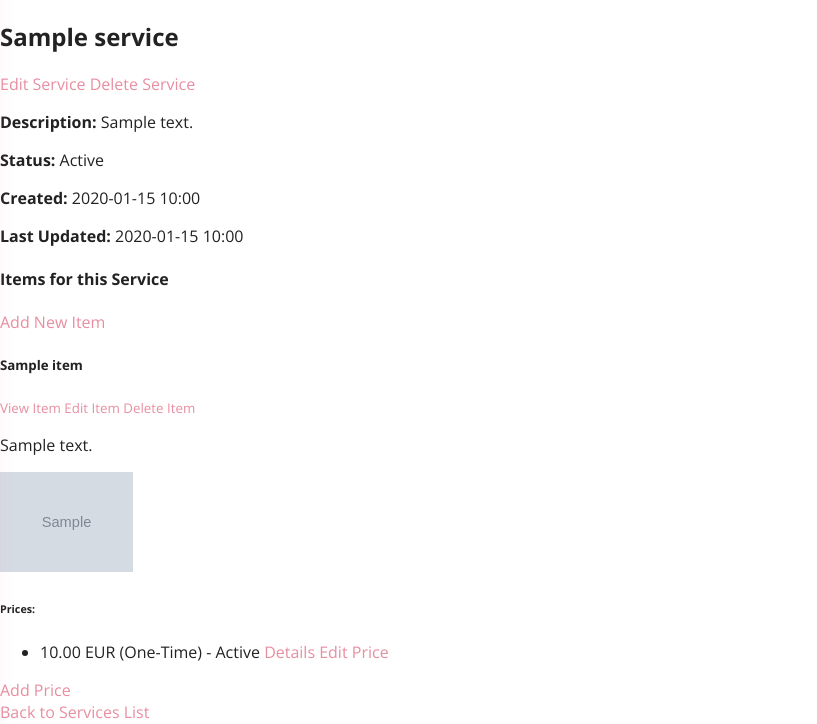
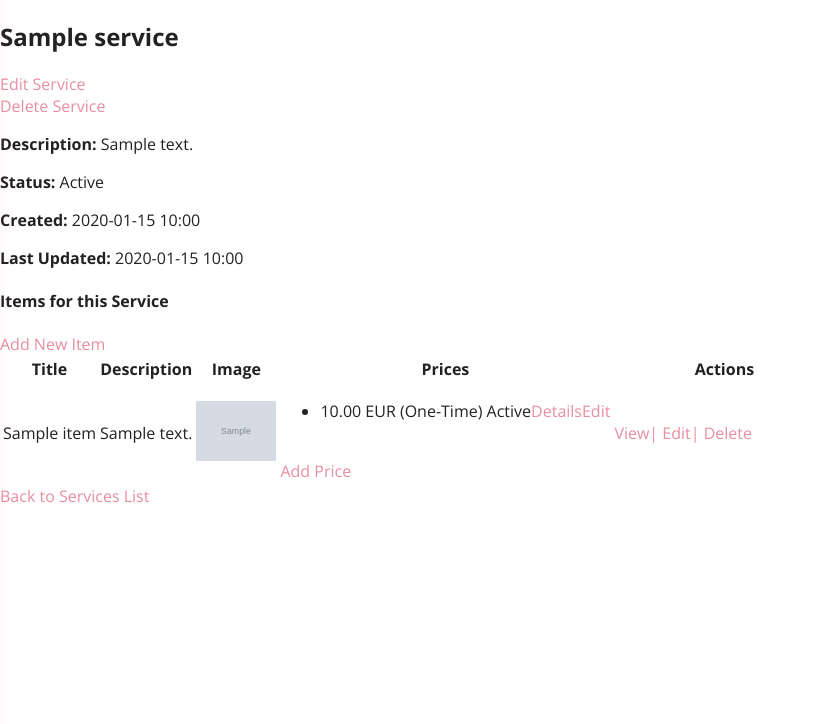
Before and after one commit to chrys/YourPlanner, a Django app: page /services/service/1/ in a window 1280 px wide. Shown: the part 76-800 px from the top of the page, without its empty margins (0-817 px from the left). Run offline with Django 5.2, Linux system fonts and the light colour scheme; a user stored in the database is signed in; tables that the repository leaves empty hold one stand-in row (values such as "Sample post"); grey boxes marked "Sample" are stand-in pictures.

Commit message:
pretier templates

```diff
--- a/services/templates/services/service_detail.html
+++ b/services/templates/services/service_detail.html
@@ -3,7 +3,7 @@
 {% block title %}{{ service.title }}{% endblock %}
 
 {% block content %}
-<div class="container mt-4">
+<div class="container mt-4" id="service-detail-app">
     {% if messages %}
         {% for message in messages %}
             <div class="alert alert-{{ message.tags }} alert-dismissible fade show" role="alert">
@@ -13,14 +13,14 @@
         {% endfor %}
     {% endif %}
 
-    <div class="card">
+    <div class="card mb-4">
         <div class="card-header">
             <div class="d-flex justify-content-between align-items-center">
                 <h2>{{ service.title }}</h2>
                 <div>
                     {% if user_owns_service %}
-                        <a href="{% url 'services:service_update' pk=service.pk %}" class="btn btn-warning me-2">Edit Service</a>
-                        <a href="{% url 'services:service_delete' pk=service.pk %}" class="btn btn-danger">Delete Service</a>
+                        <a href="{% url 'services:service_update' pk=service.pk %}" class="btn btn-warning me-2">Edit Service</a><br>
+                        <a href="{% url 'services:service_delete' pk=service.pk %}" class="btn btn-danger">Delete Service</a><br>
                     {% endif %}
                 </div>
             </div>
@@ -33,66 +33,118 @@
         </div>
     </div>
 
-    <div class="mt-4">
     <div class="d-flex justify-content-between align-items-center mb-3">
         <h4>Items for this Service</h4>
         {% if user_owns_service %}
             <a href="{% url 'services:item_create' service_pk=service.pk %}" class="btn btn-primary">Add New Item</a>
         {% endif %}
     </div>
-        {% if service.items.all %}
-            <div class="list-group">
+
+    <script>
+        window.initialItems = [
             {% for item in service.items.all %}
-                    <div class="list-group-item list-group-item-action mb-2">
-                        <div class="d-flex w-100 justify-content-between">
-                            <h5 class="mb-1">{{ item.title }}</h5>
-                            <small class="text-muted">
-                                <a href="{% url 'services:item_detail' service_pk=service.pk pk=item.pk %}" class="btn btn-sm btn-info me-1">View Item</a>
-                                {% if user_owns_service %}
-                                <a href="{% url 'services:item_update' service_pk=service.pk pk=item.pk %}" class="btn btn-sm btn-warning me-1">Edit Item</a>
-                                <a href="{% url 'services:item_delete' service_pk=service.pk pk=item.pk %}" class="btn btn-sm btn-danger">Delete Item</a>
-                                {% endif %}
-                            </small>
+            {
+                id: {{ item.pk }},
+                title: "{{ item.title|escapejs }}",
+                description: "{{ item.description|escapejs }}",
+                image: "{% if item.image %}{{ item.image.url }}{% else %}{% endif %}",
+                prices: [
+                    {% for price in item.prices.all %}
+                    {
+                        id: {{ price.pk }},
+                        amount: "{{ price.amount }}",
+                        currency: "{{ price.currency }}",
+                        frequency: "{{ price.get_frequency_display }}",
+                        is_active: {% if price.is_active %}true{% else %}false{% endif %},
+                        detail_url: "{% url 'services:price_detail' service_pk=service.pk item_pk=item.pk pk=price.pk %}",
+                        update_url: "{% url 'services:price_update' service_pk=service.pk item_pk=item.pk pk=price.pk %}"
+                    }{% if not forloop.last %},{% endif %}
+                    {% endfor %}
+                ],
+                detail_url: "{% url 'services:item_detail' service_pk=service.pk pk=item.pk %}",
+                update_url: "{% url 'services:item_update' service_pk=service.pk pk=item.pk %}",
+                delete_url: "{% url 'services:item_delete' service_pk=service.pk pk=item.pk %}"
+            }{% if not forloop.last %},{% endif %}
+            {% endfor %}
+        ];
+        window.userOwnsService = {{ user_owns_service|yesno:"true,false" }};
+        window.servicePk = {{ service.pk }};
+    </script>
+
+    <div v-if="items.length">
+        <table class="table table-striped table-hover align-middle">
+            <thead class="table-dark">
+                <tr>
+                    <th>Title</th>
+                    <th>Description</th>
+                    <th>Image</th>
+                    <th>Prices</th>
+                    <th style="width: 220px;">Actions</th>
+                </tr>
+            </thead>
+            <tbody>
+                <tr v-for="item in items" :key="item.id">
+                    <td align="center">[[ item.title ]]</td>
+                    <td align="center">[[ truncateWords(item.description, 20) ]]</td>
+                    <td align="center">
+                        <img v-if="item.image" :src="item.image" :alt="item.title" class="img-thumbnail" style="max-height: 60px;">
+                        <span v-else class="text-muted">No image</span>
+                    </td>
+                    <td>
+                        <ul class="list-unstyled mb-0">
+                            <li v-for="price in item.prices" :key="price.id">
+                                [[ price.amount ]] [[ price.currency ]] ([[ price.frequency ]])
+                                <span class="badge" :class="price.is_active ? 'bg-success' : 'bg-secondary'">
+                                    [[ price.is_active ? 'Active' : 'Inactive' ]]
+                                </span>
+                                <a :href="price.detail_url" class="btn btn-sm btn-outline-info ms-1">Details</a>
+                                <a v-if="userOwnsService" :href="price.update_url" class="btn btn-sm btn-outline-warning ms-1">Edit</a>
+                            </li>
+                        </ul>
+                        <span v-if="!item.prices.length" class="text-muted">No prices set</span><br>
+                        <a v-if="userOwnsService" :href="`/services/service/${servicePk}/item/${item.id}/price/create/`" class="btn btn-sm btn-success mt-1">Add Price</a>
+                    </td>
+                    <td>
+                        <a :href="item.detail_url" class="btn btn-sm btn-info me-1">View|</a>
+                        <a v-if="userOwnsService" :href="item.update_url" class="btn btn-sm btn-warning me-1"> Edit|</a>
+                        <a v-if="userOwnsService" :href="item.delete_url" class="btn btn-sm btn-danger"> Delete</a>
+                    </td>
+                </tr>
+            </tbody>
+        </table>
     </div>
-                        <p class="mb-1">{{ item.description|truncatewords:20 }}</p>
-                        {% if item.image %}
-                            <img src="{{ item.image.url }}" alt="{{ item.title }}" class="img-thumbnail mt-2" style="max-height: 100px;">
-                        {% endif %}
-                        <div class="mt-2">
-                            <h6>Prices:</h6>
-                            {% if item.prices.all %}
-                                <ul>
-                                {% for price in item.prices.all %}
-                                    <li>
-                                        {{ price.amount }} {{ price.currency }} ({{ price.get_frequency_display }}) - {% if price.is_active %}Active{% else %}Inactive{% endif %}
-                                        {% if user_owns_service %}
-                                        <a href="{% url 'services:price_detail' service_pk=service.pk item_pk=item.pk pk=price.pk %}" class="btn btn-sm btn-outline-info btn-sm">Details</a>
-                                        <a href="{% url 'services:price_update' service_pk=service.pk item_pk=item.pk pk=price.pk %}" class="btn btn-sm btn-outline-warning btn-sm">Edit Price</a>
-                                        {% endif %}
-                                    </li>
-                                {% endfor %}
-                                </ul>
-                            {% else %}
-                                <p>No prices set for this item yet.</p>
-                            {% endif %}
-                            {% if user_owns_service %}
-                                <a href="{% url 'services:price_create' service_pk=service.pk item_pk=item.pk %}" class="btn btn-sm btn-success mt-1">Add Price</a>
-                            {% endif %}
+    <div v-else>
+        <div class="alert alert-info" role="alert">
+            No items have been added to this service yet.<br>
+            <!-- <a v-if="userOwnsService" :href="`/services/${servicePk}/items/create/`" class="alert-link">Add the first item!</a> -->
         </div>
-                    </div>
-                {% endfor %}
-            </div>
-        {% else %}
-            <div class="alert alert-info" role="alert">
-                No items have been added to this service yet.
-                {% if user_owns_service %}
-                    <a href="{% url 'services:item_create' service_pk=service.pk %}" class="alert-link">Add the first item!</a>
-                {% endif %}
-            </div>
-        {% endif %}
     </div>
     <div class="mt-4">
         <a href="{% url 'services:service_list' %}" class="btn btn-secondary">Back to Services List</a>
     </div>
 </div>
+
+<!-- Vue.js CDN -->
+<script src="https://cdn.jsdelivr.net/npm/vue@3/dist/vue.global.prod.js"></script>
+<script>
+const { createApp } = Vue;
+
+createApp({
+    delimiters: ['[[', ']]'],
+    data() {
+        return {
+            items: window.initialItems || [],
+            userOwnsService: window.userOwnsService,
+            servicePk: window.servicePk
+        }
+    },
+    methods: {
+        truncateWords(value, count) {
+            if (!value) return '';
+            const words = value.split(' ');
+            return words.slice(0, count).join(' ') + (words.length > count ? '...' : '');
+        }
+    }
+}).mount('#service-detail-app');
+</script>
 {% endblock %}
--- a/services/urls.py
+++ b/services/urls.py
@@ -9,7 +9,7 @@
 
 urlpatterns = [
     # Service URLs
-    path('services/', ServiceListView.as_view(), name='service_list'), # Was professional-account
+    path('services/', ServiceListView.as_view(), name='service_list'),
     path('service/create/', ServiceCreateView.as_view(), name='service_create'),
     path('service/<int:pk>/', ServiceDetailView.as_view(), name='service_detail'),
     path('service/<int:pk>/update/', ServiceUpdateView.as_view(), name='service_update'),
```
Also changed, not shown: services/templates/services/service_list.html (+71 -21 lines). Lines whose indentation alone changed are shown as unchanged.
